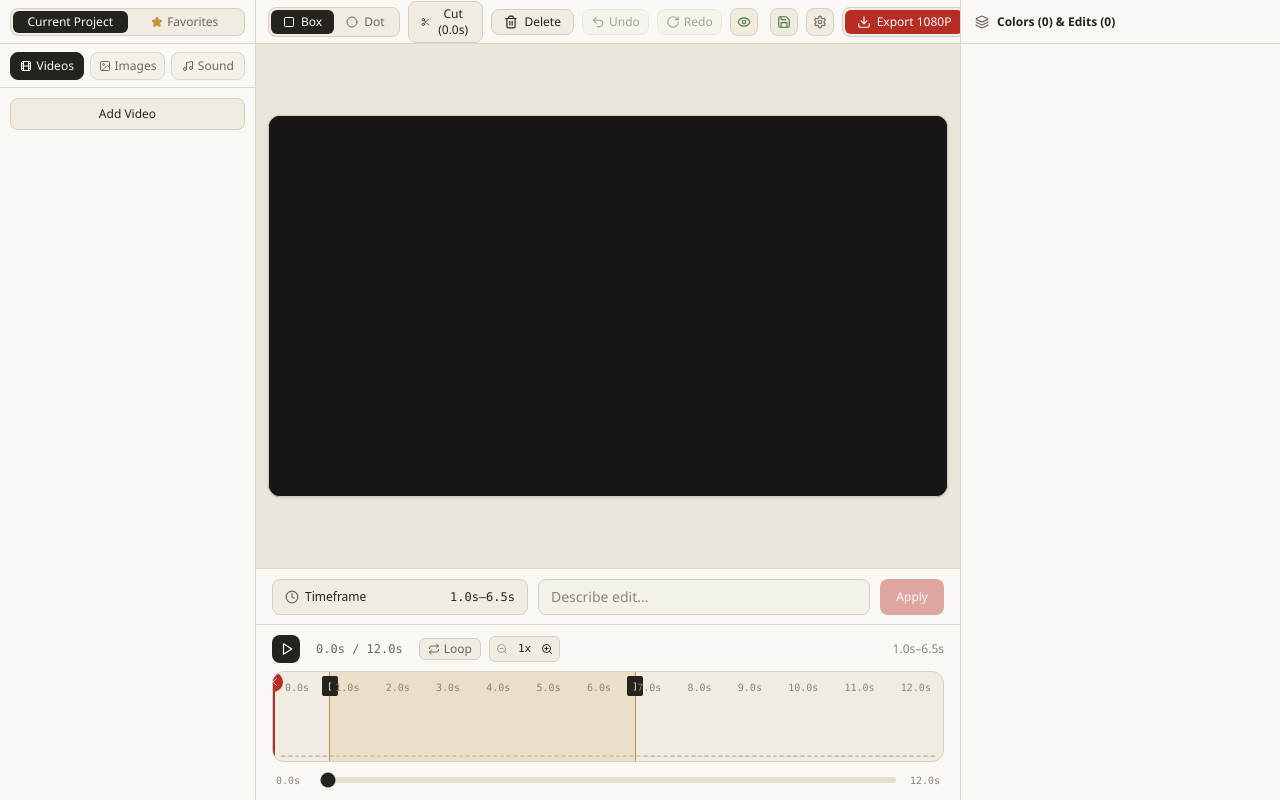
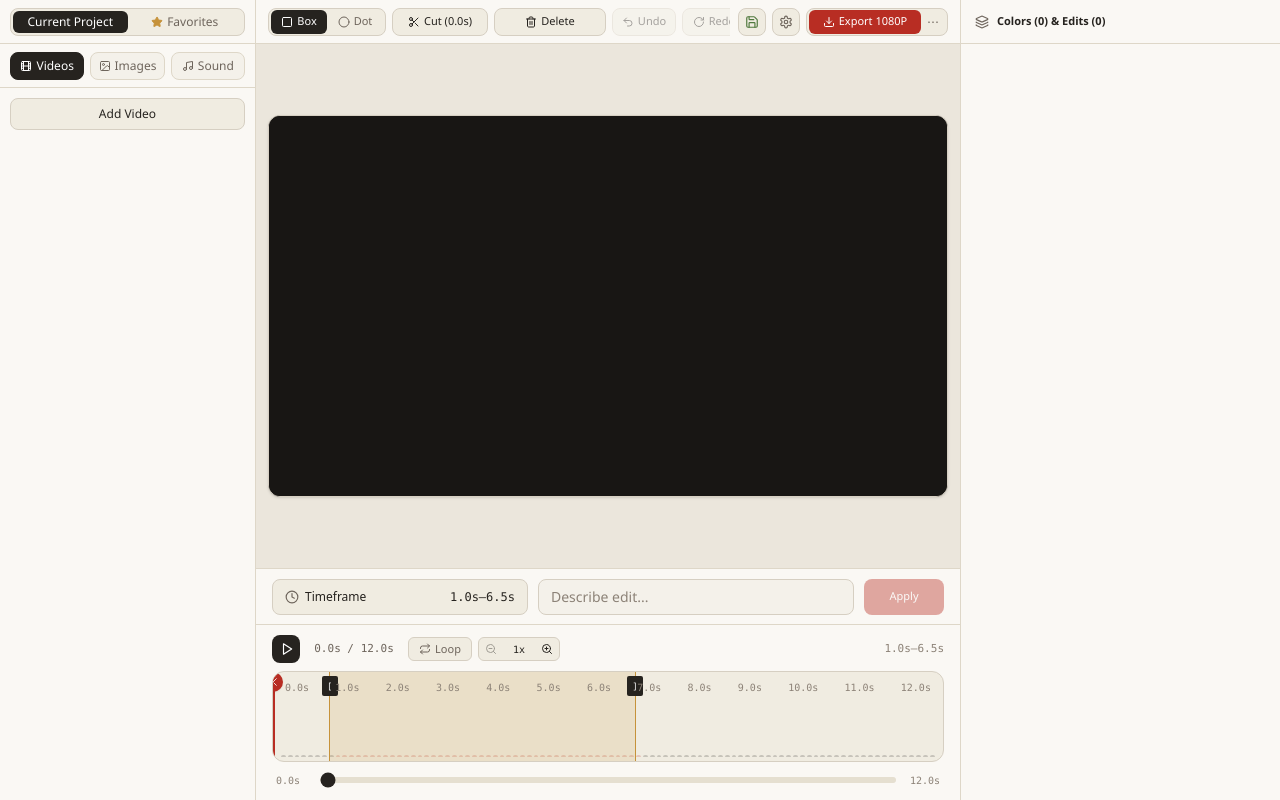
Before and after one commit to Honeybee5151/Sumo-RPG-VideoEditing, a Next.js app: page / in a window 1280 px wide. Built offline with nearby package versions, Linux system fonts and the light colour scheme.

Commit message:
Lock rigid fixed widths/heights across all toolbars, badges, and cards with adaptive smaller text

```diff
--- a/src/components/VideoEditorStudio.tsx
+++ b/src/components/VideoEditorStudio.tsx
@@ -2383,10 +2383,10 @@ export default function VideoEditorStudio() {
 
         {/* CENTER: UNIFIED TOP BAR, STAGE, PROMPT BAR, TIMELINE (Locked Flex Column) */}
         <div className="flex-1 flex flex-col min-w-0 h-full overflow-hidden bg-[#f4f1ea]">
-          {/* UNIFIED TOP BAR: Box, Dot, Cut, Delete, Undo/Redo on left; Save, Settings, Export on right */}
-          <div className="h-11 border-b border-[#ded7c8] bg-[#faf8f4] px-3 flex items-center justify-between gap-3 shrink-0">
-            <div className="flex items-center gap-2">
-              <div className="flex items-center bg-[#f0ece1] border border-[#d6cfc2] rounded-lg p-0.5">
+          {/* UNIFIED TOP BAR: Rigid fixed-width controls & smaller adaptive text so nothing shifts */}
+          <div className="h-11 min-h-[2.75rem] max-h-[2.75rem] border-b border-[#ded7c8] bg-[#faf8f4] px-3 flex items-center justify-between gap-2 shrink-0 overflow-hidden">
+            <div className="flex items-center gap-1.5 min-w-0 overflow-hidden">
+              <div className="h-7 flex items-center bg-[#f0ece1] border border-[#d6cfc2] rounded-lg p-0.5 shrink-0">
                 {(
                   [
                     { id: 'rect', label: 'Box', icon: Square },
@@ -2396,29 +2396,29 @@ export default function VideoEditorStudio() {
                   <button
                     key={id}
                     onClick={() => setActiveTool(id)}
-                    className={`flex items-center gap-1.5 px-3 py-1 rounded-md text-xs font-medium transition cursor-pointer ${
+                    className={`w-14 h-6 flex items-center justify-center gap-1 rounded-md text-[11px] font-medium transition cursor-pointer shrink-0 ${
                       activeTool === id
                         ? 'bg-[#26231f] text-white'
                         : 'text-[#6e655c] hover:text-[#26231f]'
                     }`}
                   >
-                    <Icon className="w-3 h-3" />
-                    <span>{label}</span>
+                    <Icon className="w-3 h-3 shrink-0" />
+                    <span className="truncate">{label}</span>
                   </button>
                 ))}
               </div>
 
-              {/* Cut on Red Playhead Button */}
+              {/* Cut on Red Playhead Button (Rigid w-24 width) */}
               <button
                 onClick={handleCutInterval}
                 title={`Cut at red playhead (${currentTime.toFixed(1)}s) [Shortcut: C]`}
-                className="flex items-center gap-1.5 px-3 py-1 bg-[#f0ece1] hover:bg-[#b82d23] hover:text-white border border-[#d6cfc2] rounded-lg text-xs font-medium tabular-nums text-[#26231f] transition cursor-pointer"
+                className="w-24 min-w-[6rem] max-w-[6rem] h-7 flex items-center justify-center gap-1 px-2 bg-[#f0ece1] hover:bg-[#b82d23] hover:text-white border border-[#d6cfc2] rounded-lg text-[11px] font-medium tabular-nums text-[#26231f] transition cursor-pointer shrink-0 overflow-hidden"
               >
-                <Scissors className="w-3.5 h-3.5" />
-                <span>Cut ({currentTime.toFixed(1)}s)</span>
+                <Scissors className="w-3 h-3 shrink-0" />
+                <span className="truncate">Cut ({currentTime.toFixed(1)}s)</span>
               </button>
 
-              {/* Delete Selected Segment / Box / Dot Button */}
+              {/* Delete Selected Segment / Box / Dot Button (Rigid w-28 width; text adapts to fit) */}
               <button
                 onClick={handleDeleteSelected}
                 title={
@@ -2426,41 +2426,43 @@ export default function VideoEditorStudio() {
                     ? `Delete selected segment (${selectedSegment.startTime.toFixed(1)}s–${selectedSegment.endTime.toFixed(1)}s) [Del / Backspace]`
                     : 'Delete cut segment or selected Box/Dot [Del / Backspace]'
                 }
-                className="flex items-center gap-1.5 px-3 py-1 bg-[#f0ece1] hover:bg-[#b82d23] hover:text-white border border-[#d6cfc2] rounded-lg text-xs font-medium tabular-nums text-[#26231f] transition cursor-pointer"
+                className={`w-28 min-w-[7rem] max-w-[7rem] h-7 flex items-center justify-center gap-1 px-2 bg-[#f0ece1] hover:bg-[#b82d23] hover:text-white border border-[#d6cfc2] rounded-lg font-medium tabular-nums text-[#26231f] transition cursor-pointer shrink-0 overflow-hidden ${
+                  selectedSegment ? 'text-[10px]' : 'text-[11px]'
+                }`}
               >
-                <Trash2 className="w-3.5 h-3.5" />
-                <span>
+                <Trash2 className="w-3 h-3 shrink-0" />
+                <span className="truncate">
                   {selectedSegment
-                    ? `Delete (${selectedSegment.startTime.toFixed(1)}s–${selectedSegment.endTime.toFixed(1)}s)`
+                    ? `Del ${selectedSegment.startTime.toFixed(1)}–${selectedSegment.endTime.toFixed(1)}s`
                     : 'Delete'}
                 </span>
               </button>
 
-              {/* Undo & Redo Buttons (Cmd+Z / Cmd+X / Cmd+Shift+Z) */}
+              {/* Undo & Redo Buttons (Rigid w-16 width) */}
               <button
                 onClick={handleUndoEdit}
                 disabled={undoStack.length === 0}
                 title="Undo (Ctrl+Z / Cmd+Z)"
-                className="flex items-center gap-1 px-2 py-1 bg-[#f0ece1] hover:bg-[#e5dfd0] disabled:opacity-40 disabled:pointer-events-none border border-[#d6cfc2] rounded-lg text-xs font-medium text-[#26231f] cursor-pointer"
+                className="w-16 min-w-[4rem] max-w-[4rem] h-7 flex items-center justify-center gap-1 px-1.5 bg-[#f0ece1] hover:bg-[#e5dfd0] disabled:opacity-40 disabled:pointer-events-none border border-[#d6cfc2] rounded-lg text-[11px] font-medium text-[#26231f] cursor-pointer shrink-0"
               >
-                <Undo2 className="w-3.5 h-3.5" />
-                <span>Undo</span>
+                <Undo2 className="w-3 h-3 shrink-0" />
+                <span className="truncate">Undo</span>
               </button>
 
               <button
                 onClick={handleRedoEdit}
                 disabled={redoStack.length === 0}
                 title="Redo (Ctrl+X / Cmd+X / Ctrl+Y)"
-                className="flex items-center gap-1 px-2 py-1 bg-[#f0ece1] hover:bg-[#e5dfd0] disabled:opacity-40 disabled:pointer-events-none border border-[#d6cfc2] rounded-lg text-xs font-medium text-[#26231f] cursor-pointer"
+                className="w-16 min-w-[4rem] max-w-[4rem] h-7 flex items-center justify-center gap-1 px-1.5 bg-[#f0ece1] hover:bg-[#e5dfd0] disabled:opacity-40 disabled:pointer-events-none border border-[#d6cfc2] rounded-lg text-[11px] font-medium text-[#26231f] cursor-pointer shrink-0"
               >
-                <RotateCcw className="w-3.5 h-3.5 scale-x-[-1]" />
-                <span>Redo</span>
+                <RotateCcw className="w-3 h-3 scale-x-[-1] shrink-0" />
+                <span className="truncate">Redo</span>
               </button>
 
               <button
                 onClick={() => setShowMarkingsOverlay((v) => !v)}
                 title="Show / Hide Highlights"
-                className="p-1.5 bg-[#f0ece1] hover:bg-[#e5dfd0] border border-[#d6cfc2] rounded-lg text-[#26231f] cursor-pointer"
+                className="w-7 h-7 flex items-center justify-center bg-[#f0ece1] hover:bg-[#e5dfd0] border border-[#d6cfc2] rounded-lg text-[#26231f] cursor-pointer shrink-0"
               >
                 {showMarkingsOverlay ? (
                   <Eye className="w-3.5 h-3.5 text-[#50793e]" />
@@ -2470,8 +2472,8 @@ export default function VideoEditorStudio() {
               </button>
             </div>
 
-            {/* Right Actions: Save, Settings, Export + ⋯ */}
-            <div className="flex items-center gap-2 shrink-0">
+            {/* Right Actions: Save, Settings, Export + ⋯ (Rigid fixed sizes) */}
+            <div className="flex items-center gap-1.5 shrink-0">
               <button
                 onClick={() =>
                   exportProjectFile({
@@ -2483,7 +2485,7 @@ export default function VideoEditorStudio() {
                   })
                 }
                 title="Save Project (.chromacut.json)"
-                className="p-1.5 bg-[#f0ece1] hover:bg-[#e5dfd0] border border-[#d6cfc2] rounded-lg text-[#26231f] transition cursor-pointer"
+                className="w-7 h-7 flex items-center justify-center bg-[#f0ece1] hover:bg-[#e5dfd0] border border-[#d6cfc2] rounded-lg text-[#26231f] transition cursor-pointer shrink-0"
               >
                 <Save className="w-3.5 h-3.5 text-[#50793e]" />
               </button>
@@ -2491,20 +2493,20 @@ export default function VideoEditorStudio() {
               <button
                 onClick={() => setShowSettingsModal(true)}
                 title="AI Settings"
-                className="p-1.5 bg-[#f0ece1] hover:bg-[#e5dfd0] border border-[#d6cfc2] rounded-lg text-[#26231f] transition cursor-pointer"
+                className="w-7 h-7 flex items-center justify-center bg-[#f0ece1] hover:bg-[#e5dfd0] border border-[#d6cfc2] rounded-lg text-[#26231f] transition cursor-pointer shrink-0"
               >
                 <Settings className="w-3.5 h-3.5 text-[#6e655c]" />
               </button>
 
-              <div className="flex items-center bg-[#f0ece1] border border-[#d6cfc2] rounded-lg p-0.5">
+              <div className="h-7 flex items-center bg-[#f0ece1] border border-[#d6cfc2] rounded-lg p-0.5 shrink-0">
                 <button
                   onClick={startHighDefinitionExport}
                   disabled={isExporting}
-                  className="flex items-center gap-1.5 px-3 py-1 bg-[#b82d23] hover:bg-[#a1261d] disabled:opacity-50 rounded-md text-xs font-medium text-white transition cursor-pointer"
+                  className="w-28 min-w-[7rem] max-w-[7rem] h-6 flex items-center justify-center gap-1 px-2 bg-[#b82d23] hover:bg-[#a1261d] disabled:opacity-50 rounded-md text-[11px] font-medium tabular-nums text-white transition cursor-pointer shrink-0 overflow-hidden"
                   title="Export video"
                 >
-                  <Download className="w-3.5 h-3.5" />
-                  <span>
+                  <Download className="w-3 h-3 shrink-0" />
+                  <span className="truncate">
                     {isExporting
                       ? `${exportProgress}%`
                       : `Export ${exportConfig.resolution.toUpperCase()}`}
@@ -2513,7 +2515,7 @@ export default function VideoEditorStudio() {
 
                 <button
                   onClick={() => setShowExportModal(true)}
-                  className="px-2 py-1 text-xs text-[#6e655c] hover:text-[#26231f] cursor-pointer"
+                  className="w-6 h-6 flex items-center justify-center text-xs text-[#6e655c] hover:text-[#26231f] cursor-pointer shrink-0"
                   title="Export settings (Resolution, FPS, Bitrate, Frame PNG)"
                 >
                   ⋯
@@ -2549,7 +2551,7 @@ export default function VideoEditorStudio() {
                 onPointerDown={handleCanvasPointerDown}
                 onPointerMove={handleCanvasPointerMove}
                 onPointerUp={handleCanvasPointerUp}
-                className="absolute inset-0 w-full h-full cursor-crosshair touch-none"
+                className="absolute inset-0 w-full h-full cursor-crosshair touch-none overflow-hidden"
               >
                 {showMarkingsOverlay &&
                   [...timeframeAnnotations]
@@ -3120,7 +3122,7 @@ export default function VideoEditorStudio() {
                   )
                 }
                 disabled={isCompiling || !prompt.trim()}
-                className="h-9 px-4 bg-[#b82d23] hover:bg-[#a1261d] disabled:opacity-40 rounded-lg text-xs font-medium text-white transition cursor-pointer shrink-0"
+                className="w-20 min-w-[5rem] max-w-[5rem] h-9 flex items-center justify-center px-2 bg-[#b82d23] hover:bg-[#a1261d] disabled:opacity-40 rounded-lg text-[11px] font-medium text-white transition cursor-pointer shrink-0 truncate"
               >
                 {isCompiling ? 'Applying...' : 'Apply'}
               </button>
@@ -3129,11 +3131,11 @@ export default function VideoEditorStudio() {
 
           {/* SINGLE-FOCUS TIMELINE (Enlarged & locked h-44 base height so video size never shifts) */}
           <div className="h-44 min-h-[11rem] max-h-[11rem] border-t border-[#ded7c8] bg-[#faf8f4] px-4 py-2.5 flex flex-col gap-2 shrink-0 overflow-hidden">
-            <div className="h-7 flex items-center justify-between gap-2 shrink-0">
-              <div className="flex items-center gap-2 shrink-0">
+            <div className="h-7 min-h-[1.75rem] max-h-[1.75rem] flex items-center justify-between gap-2 shrink-0 overflow-hidden">
+              <div className="flex items-center gap-1.5 shrink-0">
                 <button
                   onClick={() => setIsPlaying((p) => !p)}
-                  className="h-7 w-7 bg-[#26231f] hover:bg-[#3d3833] rounded-lg flex items-center justify-center text-white transition cursor-pointer"
+                  className="h-7 w-7 bg-[#26231f] hover:bg-[#3d3833] rounded-lg flex items-center justify-center text-white transition cursor-pointer shrink-0"
                   title="Play / Pause (Space)"
                 >
                   {isPlaying ? (
@@ -3146,7 +3148,7 @@ export default function VideoEditorStudio() {
                 {videoUrl && (
                   <button
                     onClick={() => setIsMuted((m) => !m)}
-                    className="h-7 w-7 bg-[#f0ece1] hover:bg-[#e5dfd0] border border-[#d6cfc2] rounded-lg flex items-center justify-center text-[#26231f] cursor-pointer"
+                    className="h-7 w-7 bg-[#f0ece1] hover:bg-[#e5dfd0] border border-[#d6cfc2] rounded-lg flex items-center justify-center text-[#26231f] cursor-pointer shrink-0"
                   >
                     {isMuted ? (
                       <VolumeX className="w-3.5 h-3.5 text-[#b82d23]" />
@@ -3156,24 +3158,24 @@ export default function VideoEditorStudio() {
                   </button>
                 )}
 
-                <span className="font-mono text-xs text-[#6e655c] px-2 py-0.5">
+                <span className="w-24 min-w-[6rem] max-w-[6rem] text-center font-mono text-[11px] tabular-nums text-[#6e655c] truncate shrink-0">
                   {currentTime.toFixed(1)}s / {duration.toFixed(1)}s
                 </span>
 
                 <button
                   onClick={() => setLoopIntervalOnly((l) => !l)}
-                  className={`flex items-center gap-1 px-2 py-0.5 rounded-md text-xs font-medium border transition cursor-pointer ${
+                  className={`w-16 min-w-[4rem] max-w-[4rem] h-6 flex items-center justify-center gap-1 px-1.5 rounded-md text-[11px] font-medium border transition cursor-pointer shrink-0 ${
                     loopIntervalOnly
                       ? 'bg-[#50793e] text-white border-[#50793e]'
                       : 'bg-[#f0ece1] text-[#6e655c] border-[#d6cfc2] hover:text-[#26231f]'
                   }`}
                 >
-                  <Repeat className="w-3 h-3" />
-                  <span>Loop</span>
+                  <Repeat className="w-3 h-3 shrink-0" />
+                  <span className="truncate">Loop</span>
                 </button>
 
                 {/* Timeframe Zoom Out / Zoom In Controls right beside Loop */}
-                <div className="flex items-center bg-[#f0ece1] border border-[#d6cfc2] rounded-md p-0.5">
+                <div className="h-6 flex items-center bg-[#f0ece1] border border-[#d6cfc2] rounded-md p-0.5 shrink-0">
                   <button
                     type="button"
                     onClick={() =>
@@ -3185,7 +3187,7 @@ export default function VideoEditorStudio() {
                     }
                     disabled={timelineZoom <= 1}
                     title="Zoom out of timeframe"
-                    className="h-5 w-5 flex items-center justify-center rounded text-[#26231f] hover:bg-[#e5dfd0] disabled:opacity-40 disabled:pointer-events-none cursor-pointer transition"
+                    className="h-5 w-5 flex items-center justify-center rounded text-[#26231f] hover:bg-[#e5dfd0] disabled:opacity-40 disabled:pointer-events-none cursor-pointer transition shrink-0"
                   >
                     <ZoomOut className="w-3 h-3" />
                   </button>
@@ -3193,7 +3195,7 @@ export default function VideoEditorStudio() {
                     type="button"
                     onClick={() => handleTimelineZoomChange(1)}
                     title="Reset timeframe zoom to 1x"
-                    className="px-1.5 text-[11px] font-mono font-medium text-[#26231f] hover:text-[#b82d23] cursor-pointer tabular-nums"
+                    className="w-9 min-w-[2.25rem] max-w-[2.25rem] text-center text-[10px] font-mono font-medium text-[#26231f] hover:text-[#b82d23] cursor-pointer tabular-nums truncate shrink-0"
                   >
                     {timelineZoom % 1 === 0
                       ? `${timelineZoom}x`
@@ -3210,26 +3212,26 @@ export default function VideoEditorStudio() {
                     }
                     disabled={timelineZoom >= 16}
                     title="Zoom in into timeframe"
-                    className="h-5 w-5 flex items-center justify-center rounded text-[#26231f] hover:bg-[#e5dfd0] disabled:opacity-40 disabled:pointer-events-none cursor-pointer transition"
+                    className="h-5 w-5 flex items-center justify-center rounded text-[#26231f] hover:bg-[#e5dfd0] disabled:opacity-40 disabled:pointer-events-none cursor-pointer transition shrink-0"
                   >
                     <ZoomIn className="w-3 h-3" />
                   </button>
                 </div>
               </div>
 
-              <div className="flex items-center gap-2 text-xs text-[#6e655c] shrink-0">
+              <div className="w-40 min-w-[10rem] max-w-[10rem] flex items-center justify-end gap-1.5 text-[11px] text-[#6e655c] shrink-0 overflow-hidden">
                 {focusedColor !== 'all' ? (
-                  <span className="flex items-center gap-1.5">
+                  <span className="flex items-center gap-1.5 truncate">
                     <span
-                      className="w-2 h-2 rounded-full"
+                      className="w-2 h-2 rounded-full shrink-0"
                       style={{ backgroundColor: MARK_COLORS[focusedColor].hex }}
                     />
-                    <span>
+                    <span className="truncate">
                       Editing <strong className="text-[#26231f]">{MARK_COLORS[focusedColor].name}</strong>
                     </span>
                   </span>
                 ) : (
-                  <span className="text-[#8c8277]">
+                  <span className="text-[#8c8277] font-mono tabular-nums truncate">
                     {intervalStart.toFixed(1)}s–{intervalEnd.toFixed(1)}s
                   </span>
                 )}
@@ -3525,8 +3527,8 @@ export default function VideoEditorStudio() {
                         <span className="text-[9px] text-white">[</span>
                       </div>
 
-                      <div className="flex items-center gap-1.5 truncate px-1.5">
-                        <span className="truncate">
+                      <div className="flex items-center gap-1.5 min-w-0 truncate px-1">
+                        <span className="text-[10px] truncate">
                           {cfg.name} ({selectedGroup.startTime.toFixed(1)}s–{selectedGroup.endTime.toFixed(1)}s)
                           {colorEdits.length > 0
                             ? ` • ${colorEdits.map((e) => e.prompt).join(', ')}`
@@ -3636,20 +3638,20 @@ export default function VideoEditorStudio() {
           </div>
         </div>
 
-        {/* RIGHT SIDEBAR: SCROLLABLE COLORS & EDITS HUB (Constant w-80 width & stable layout) */}
-        <aside className="w-80 min-w-[20rem] max-w-[20rem] h-full border-l border-[#ded7c8] bg-[#faf8f4] flex flex-col shrink-0">
+        {/* RIGHT SIDEBAR: SCROLLABLE COLORS & EDITS HUB (Constant w-80 width & rigid card layout) */}
+        <aside className="w-80 min-w-[20rem] max-w-[20rem] h-full border-l border-[#ded7c8] bg-[#faf8f4] flex flex-col shrink-0 overflow-hidden">
           {/* Header showcasing Placed Color Count */}
-          <div className="h-11 px-3.5 border-b border-[#ded7c8] flex items-center justify-between shrink-0">
-            <div className="flex items-center gap-2">
-              <Layers className="w-3.5 h-3.5 text-[#6e655c]" />
-              <h2 className="text-xs font-semibold text-[#26231f]">
+          <div className="h-11 min-h-[2.75rem] max-h-[2.75rem] px-3.5 border-b border-[#ded7c8] flex items-center justify-between shrink-0 overflow-hidden">
+            <div className="flex items-center gap-2 min-w-0">
+              <Layers className="w-3.5 h-3.5 text-[#6e655c] shrink-0" />
+              <h2 className="text-[11px] font-semibold tabular-nums text-[#26231f] truncate">
                 Colors ({allColorGroups.length}) & Edits ({edits.length})
               </h2>
             </div>
           </div>
 
           {/* Scrollable List of Placed Colors & Their Connected Edits */}
-          <div className="flex-1 flex flex-col overflow-y-auto [scrollbar-gutter:stable] p-3 gap-2 min-h-0">
+          <div className="flex-1 flex flex-col overflow-y-auto overflow-x-hidden [scrollbar-gutter:stable] p-3 gap-2 min-h-0">
             {allColorGroups.map((cg) => {
                   const cfg = MARK_COLORS[cg.color];
                   const isFocused = focusedColor === cg.color;
@@ -3659,7 +3661,7 @@ export default function VideoEditorStudio() {
                   const hasDot = colorAnns.some((a) => a.tool === 'dot');
                   const hasBox = colorAnns.some((a) => a.tool !== 'dot');
                   const shapeLabel =
-                    hasDot && hasBox ? 'Box + Dot' : hasDot ? 'Dot' : 'Box';
+                    hasDot && hasBox ? 'Box+Dot' : hasDot ? 'Dot' : 'Box';
                   const colorEdits = edits.filter(
                     (e) => e.targetColor === cg.color
                   );
@@ -3668,28 +3670,28 @@ export default function VideoEditorStudio() {
                     <div
                       key={cg.color}
                       onClick={() => selectColorForAi(cg.color)}
-                      className={`w-full p-2.5 rounded-xl border transition cursor-pointer space-y-2 shrink-0 ${
+                      className={`w-full p-2.5 rounded-xl border transition cursor-pointer space-y-2 shrink-0 overflow-hidden ${
                         isFocused
                           ? 'bg-[#f0ece1] border-[#26231f]'
                           : 'bg-[#f4f1ea] border-[#ded7c8] hover:bg-[#f0ece1]'
                       }`}
                     >
-                      <div className="flex items-center justify-between gap-2">
-                        <div className="flex items-center gap-2 min-w-0">
+                      <div className="h-6 flex items-center justify-between gap-1.5 overflow-hidden">
+                        <div className="flex items-center gap-1.5 min-w-0">
                           <span
-                            className="w-3 h-3 rounded-full shrink-0"
+                            className="w-2.5 h-2.5 rounded-full shrink-0"
                             style={{ backgroundColor: cfg.hex }}
                           />
-                          <span className="text-xs font-semibold text-[#26231f] truncate">
+                          <span className="text-[11px] font-semibold text-[#26231f] truncate">
                             {cfg.name}
                           </span>
-                          <span className="px-1.5 py-0.5 rounded bg-[#faf8f4] border border-[#d6cfc2] text-[10px] font-medium text-[#6e655c] shrink-0">
+                          <span className="w-12 min-w-[3rem] max-w-[3rem] text-center py-0.5 rounded bg-[#faf8f4] border border-[#d6cfc2] text-[9px] font-medium text-[#6e655c] truncate shrink-0">
                             {shapeLabel}
                           </span>
                         </div>
 
-                        <div className="flex items-center gap-1.5 shrink-0">
-                          <span className="text-[11px] font-mono text-[#6e655c]">
+                        <div className="flex items-center gap-1 shrink-0">
+                          <span className="text-[10px] font-mono tabular-nums text-[#6e655c]">
                             {cg.startTime.toFixed(1)}s–{cg.endTime.toFixed(1)}s
                           </span>
                           <button
@@ -3698,9 +3700,9 @@ export default function VideoEditorStudio() {
                               deleteColor(cg.color);
                             }}
                             title={`Delete ${cfg.name}`}
-                            className="p-1 rounded hover:bg-[#b82d23]/10 text-[#6e655c] hover:text-[#b82d23] cursor-pointer"
+                            className="w-5 h-5 flex items-center justify-center rounded hover:bg-[#b82d23]/10 text-[#6e655c] hover:text-[#b82d23] cursor-pointer shrink-0"
                           >
-                            <Trash2 className="w-3.5 h-3.5" />
+                            <Trash2 className="w-3 h-3" />
                           </button>
                         </div>
                       </div>
```
